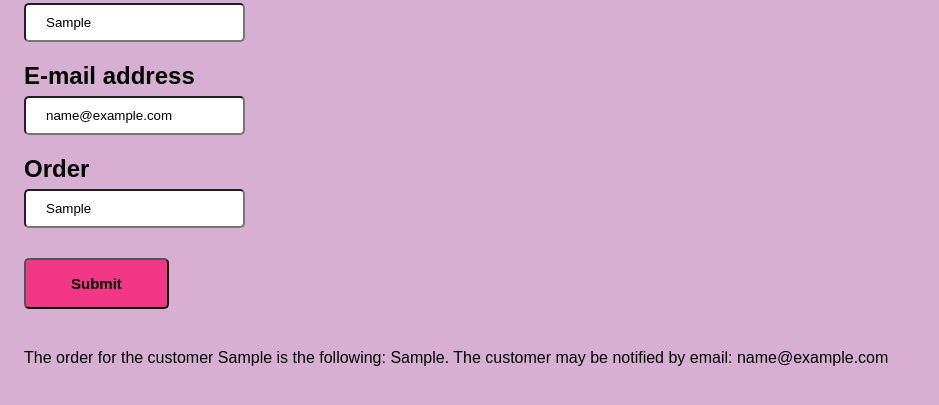
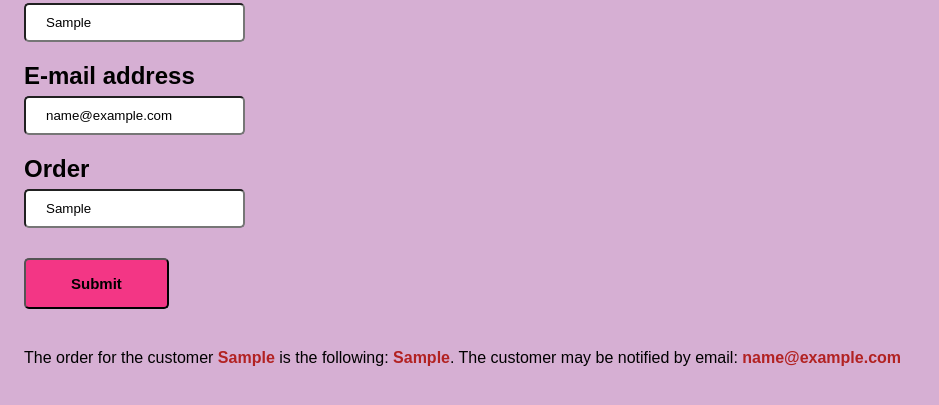
Before and after one commit to EHB-MCT/web2-exercises-HiraTariqAkhtar, a plain HTML site: page session1/ex1.html in a window 1280 px wide. Both pictures are taken after typing "Sample", "name@example.com", "Sample" into the empty fields and a click on the input 96 px from the left and 394 px from the top of the page. Shown: the part 111-516 px from the top of the page, without its empty margins (0-939 px from the left). Drawn offline with Linux system fonts and the light colour scheme.

Commit message:
added span to style the varibles

```diff
--- a/session1/ex1.css
+++ b/session1/ex1.css
@@ -27,3 +27,8 @@ input[type="submit"]{
 #messages{
     margin-top: 2.5em;
 }
+
+#messages span{
+    font-weight: bold;
+    color: firebrick;
+}
--- a/session1/ex1.js
+++ b/session1/ex1.js
@@ -10,7 +10,7 @@ window.onload = function(){
         let order = document.getElementById("order").value;
         // console.log("NAME= " + name, "EMAIL= " +email, "ORDER= "+ order);
 
-        document.getElementById("messages").innerHTML = `<p> The order for the customer ${name} is the following: ${order}. The customer may be notified by email: ${email}`;
-
+        document.getElementById("messages").innerHTML = `<p> The order for the customer <span> ${name} </span> is the following: <span>${order}</span>. The customer may be notified by email: <span>${email}</span>`;
+        //span toegevoegd om variabelen te kunnen stylen
     });
 };
```
